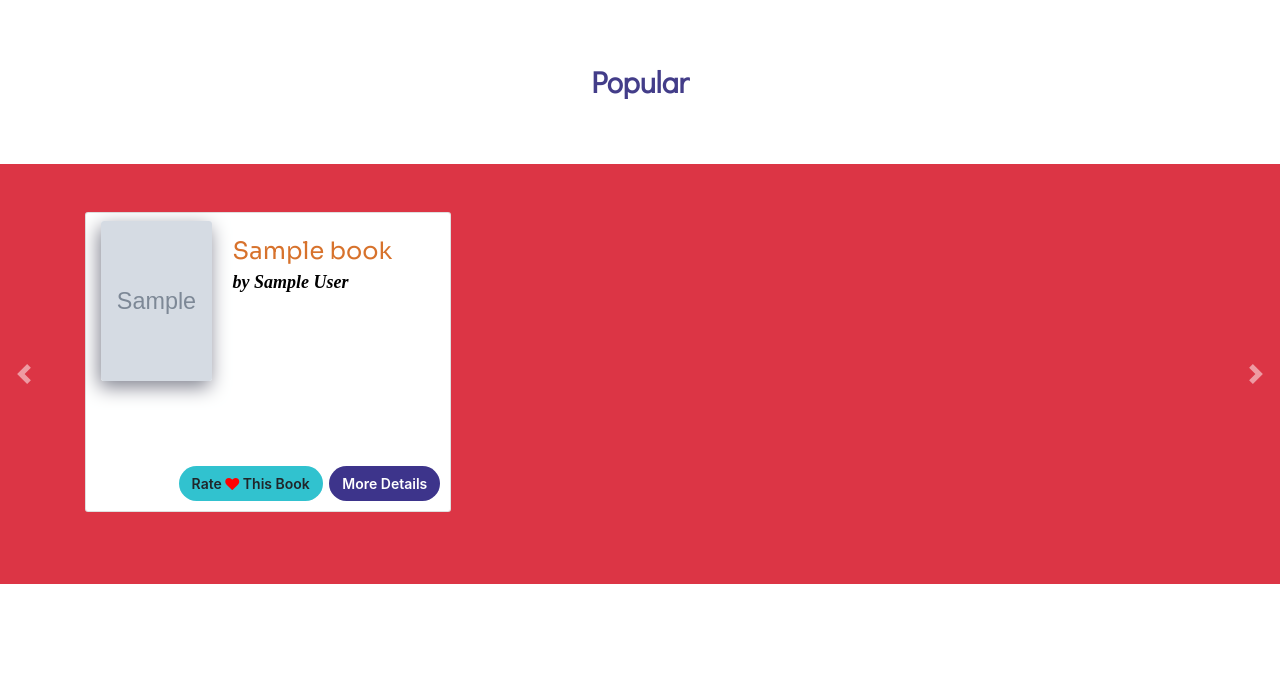
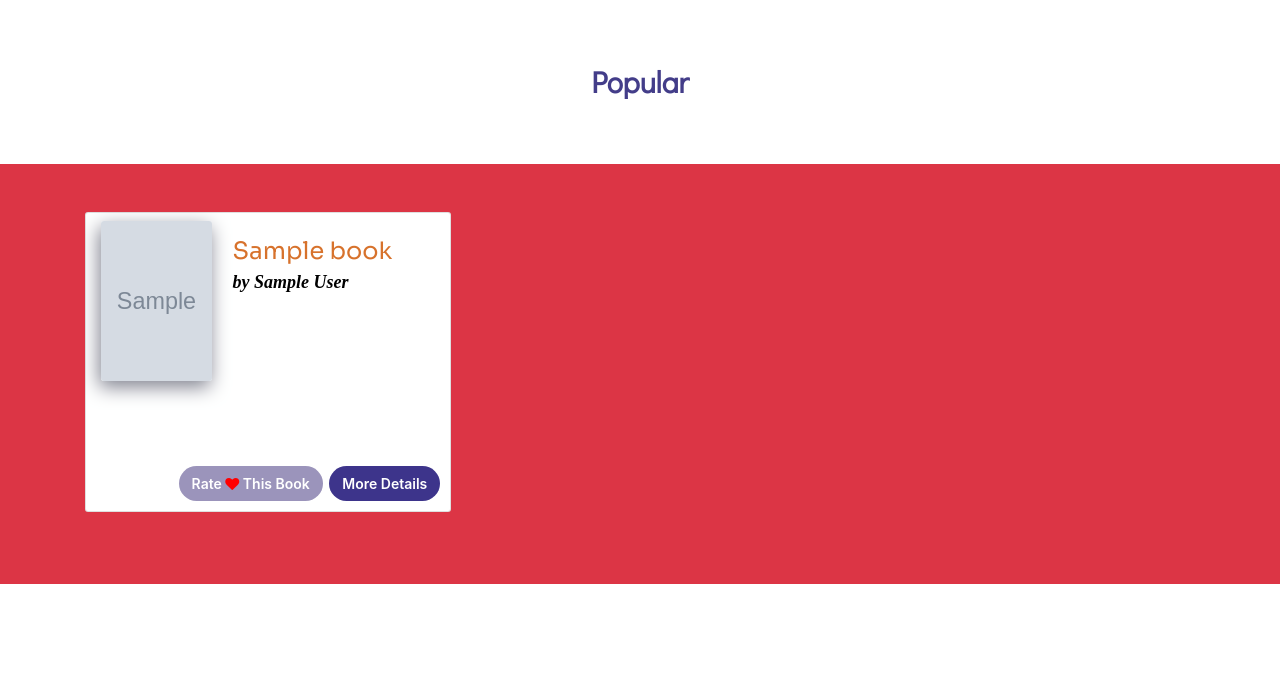
Before and after one commit to hnagn2003/web, a Django app: template templates/mainapp/index.html in a window 1280 px wide. Shown: the part 923-1623 px from the top of the page. Run offline with Django 3.2, Linux system fonts and the light colour scheme; the template is opened without the code that fills it: most values are stand-ins (such as "Sample title", 1, 10 or a date in 2020); grey boxes marked "Sample" are stand-in pictures; some libraries are stand-ins or nearby versions.

Commit message:
edit genres

```diff
--- a/static/mainapp/css/index.css
+++ b/static/mainapp/css/index.css
@@ -139,17 +139,6 @@ strong {
     color: #433d89;
 }
 
-/* .heading-genre {
-    padding: 30px 30px;
-    font-size: 30px;
-} */
-
-/* .genre-container,
-.top-books {
-    background-color: #153450;
-    box-shadow: 10px 10px 15px rgba(0, 0, 0, 0.5);
-} */
-
 .col-lg-2:hover {
     transform: scale(1.07);
     transition: all 0.5s ease;
@@ -183,7 +172,6 @@ ol.carousel-indicators li {
     background-color: #433d89;
     opacity: 0.6;
     margin-bottom: -30px;
-    /* margin: 0 5px; */
 }
 
 ol.carousel-indicators li.active {
@@ -203,8 +191,8 @@ ol.carousel-indicators li.active {
     margin: 1rem auto;
 }
 
-#carousel-2 .carousel-control-prev,
-#carousel-2 .carousel-control-next {
+.carousel-control-prev,
+.carousel-control-next {
     width: 50px;
     height: 50px;
     top: 50%;
@@ -323,9 +311,10 @@ ol.carousel-indicators li.active {
 }
 
 .rating-block {
+    color: #fff;
     display: inline-block;
     text-align: center;
-    background-color: #31c2cf;
+    background-color: #9b94bb;
     font-weight: 600;
     font-size: 14px;
     border-radius: 20px;
--- a/templates/mainapp/index.html
+++ b/templates/mainapp/index.html
@@ -274,6 +274,7 @@
 
 <!---------------------------------------------------------------   Top books this week -------------------------------------------------------------------->
 
+<section class="top-book-container">
     <section class="topbook-head text-center ">
         <div class="container topbook-head">
             <div class="row">
@@ -344,7 +345,7 @@
             </div>
         </div>
     </section>
-
+</section>
 
 {% endblock main %} {% block script %}
 
```
Lines whose indentation alone changed are shown as unchanged.
